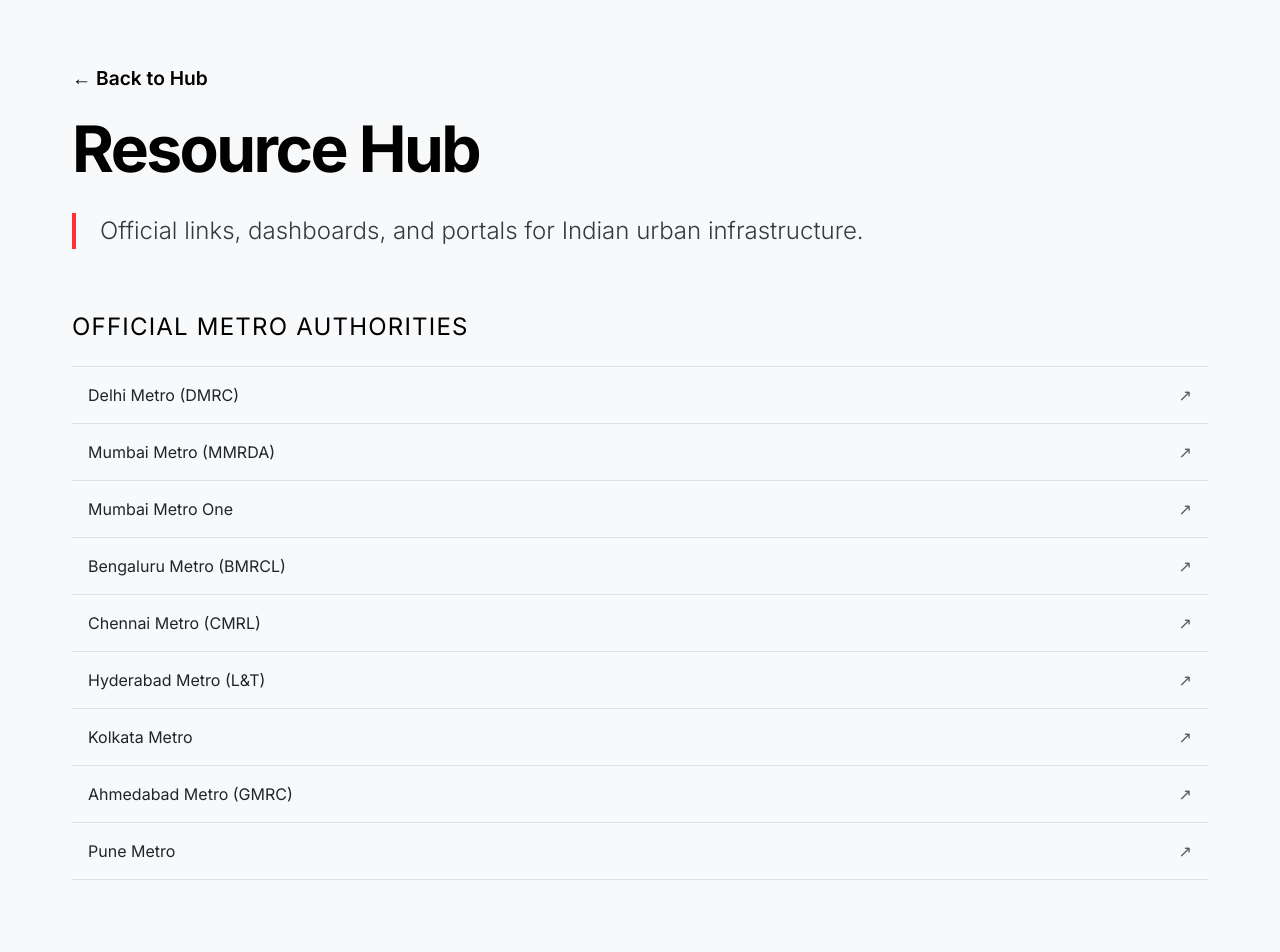
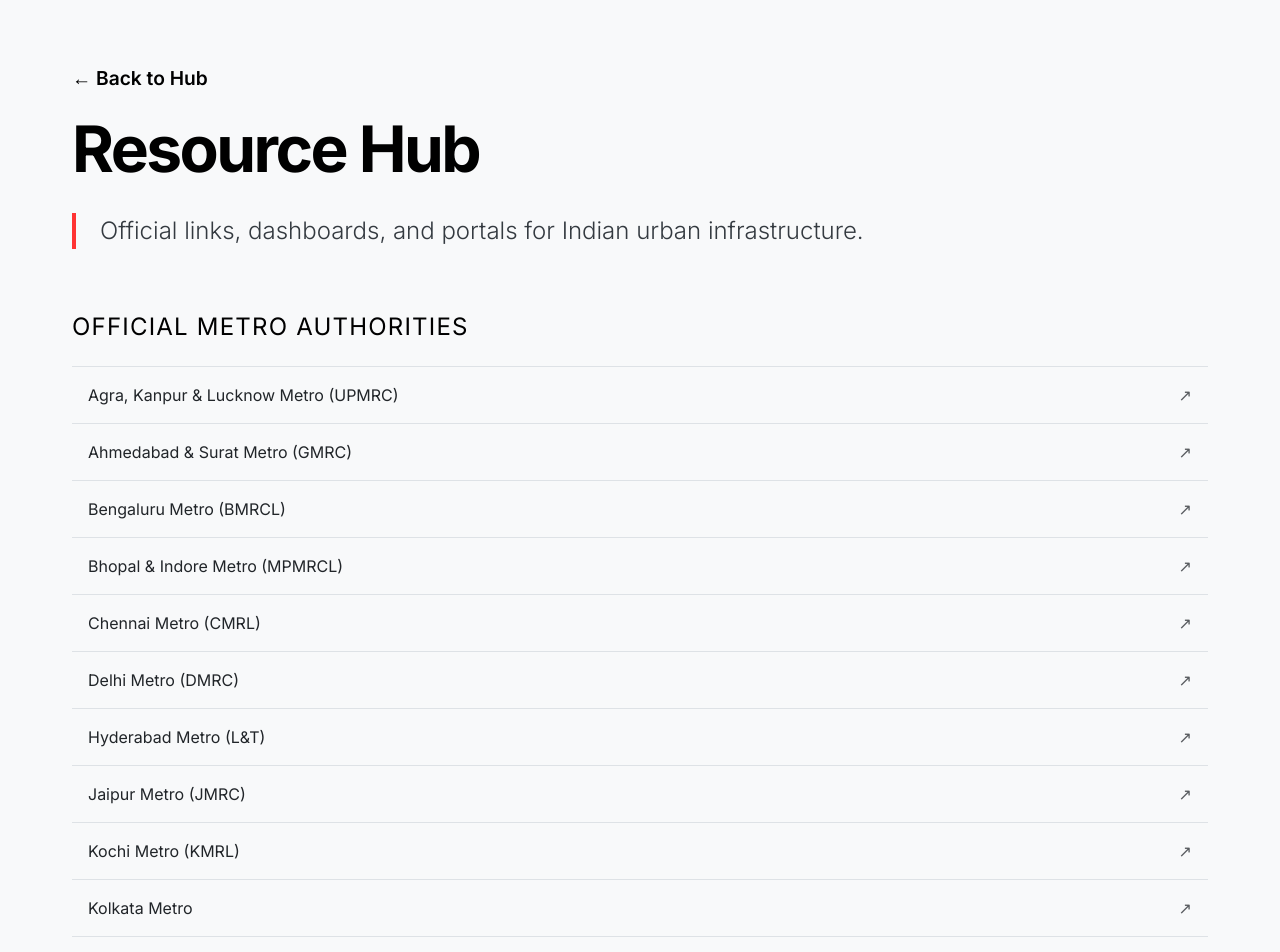
Before and after one commit to shashank261/streetfrontier, a React (Vite) app: page /resources in a window 1280 px wide. Shown: the top 952 px of the page. Built offline with nearby package versions, Linux system fonts and the light colour scheme.

Commit message:
Update list

```diff
--- a/src/pages/Resources.jsx
+++ b/src/pages/Resources.jsx
@@ -7,15 +7,22 @@
         {
             category: "Official Metro Authorities",
             links: [
+                { name: "Agra, Kanpur & Lucknow Metro (UPMRC)", url: "https://www.upmetrorail.com/" },
+                { name: "Ahmedabad & Surat Metro (GMRC)", url: "https://www.gujaratmetrorail.com/" },
+                { name: "Bengaluru Metro (BMRCL)", url: "https://www.bmrc.co.in/" },
+                { name: "Bhopal & Indore Metro (MPMRCL)", url: "https://www.mpmetrorail.com/" },
+                { name: "Chennai Metro (CMRL)", url: "https://chennaimetrorail.org/" },
                 { name: "Delhi Metro (DMRC)", url: "https://www.delhimetrorail.com/" },
+                { name: "Hyderabad Metro (L&T)", url: "https://www.ltmetro.com/" },
+                { name: "Jaipur Metro (JMRC)", url: "https://transport.rajasthan.gov.in/jmrc" },
+                { name: "Kochi Metro (KMRL)", url: "https://www.kochimetro.org/" },
+                { name: "Kolkata Metro", url: "https://mtp.indianrailways.gov.in/" },
                 { name: "Mumbai Metro (MMRDA)", url: "https://mmrda.maharashtra.gov.in/" },
                 { name: "Mumbai Metro One", url: "https://www.reliancemumbaimetro.com/" },
-                { name: "Bengaluru Metro (BMRCL)", url: "https://www.bmrc.co.in/" },
-                { name: "Chennai Metro (CMRL)", url: "https://chennaimetrorail.org/" },
-                { name: "Hyderabad Metro (L&T)", url: "https://www.ltmetro.com/" },
-                { name: "Kolkata Metro", url: "https://mtp.indianrailways.gov.in/" },
-                { name: "Ahmedabad Metro (GMRC)", url: "https://www.gujaratmetrorail.com/" },
-                { name: "Pune Metro", url: "https://www.punemetrorail.org/" }
+                { name: "Nagpur Metro (Maha Metro)", url: "https://www.metrorailnagpur.com/" },
+                { name: "Navi Mumbai Metro (CIDCO)", url: "https://cidco.maharashtra.gov.in/" },
+                { name: "Patna Metro (PMRCL)", url: "https://www.delhimetrorail.com/patna-metro" },
+                { name: "Pune Metro (Maha Metro)", url: "https://www.punemetrorail.org/" }
             ]
         }
     ];
```
